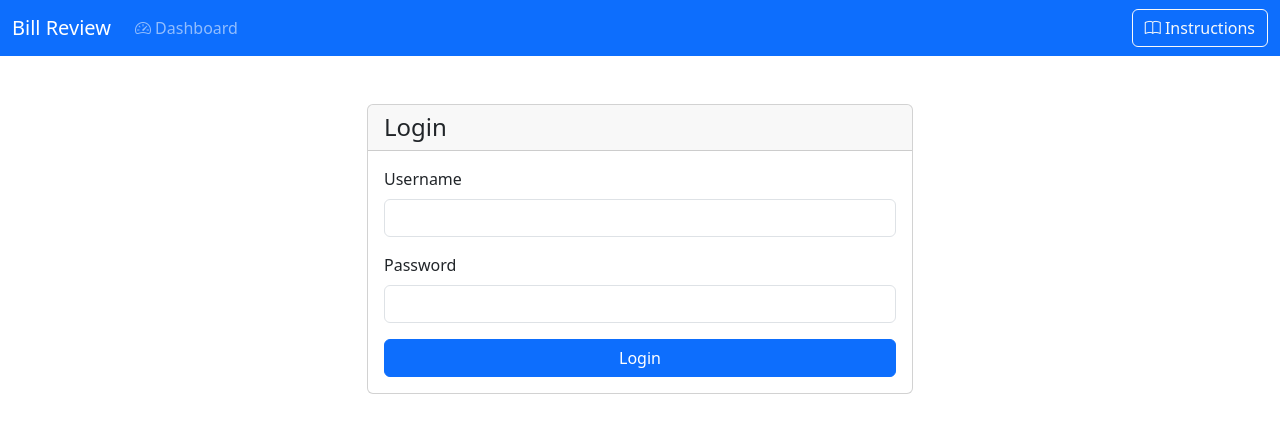
After one commit to chrscato/monolith, a Django app: template billing/webapp/templates/registration/login.html in a window 1280 px wide. The commit adds this page. Shown: the top 433 px of the page. Run offline with Django 5.2, Linux system fonts and the light colour scheme; the template is opened without the code that fills it, so the values that code supplies are empty; some libraries are stand-ins or nearby versions.

```diff
--- a/billing/webapp/templates/base.html
+++ b/billing/webapp/templates/base.html
@@ -26,9 +26,16 @@
                         </a>
                     </li>
                 </ul>
-                <a href="{% url 'bill_review:instructions' %}" class="btn btn-outline-light">
-                    <i class="bi bi-book"></i> Instructions
-                </a>
+                <div class="d-flex gap-2">
+                    <a href="{% url 'bill_review:instructions' %}" class="btn btn-outline-light">
+                        <i class="bi bi-book"></i> Instructions
+                    </a>
+                    {% if user.is_authenticated %}
+                        <a href="{% url 'logout' %}" class="btn btn-outline-light">
+                            <i class="bi bi-box-arrow-right"></i> Logout
+                        </a>
+                    {% endif %}
+                </div>
             </div>
         </div>
     </nav>
--- /dev/null
+++ b/billing/webapp/templates/registration/login.html
@@ -0,0 +1,43 @@
+{% extends "base.html" %}
+
+{% block title %}Login - Bill Review System{% endblock %}
+
+{% block content %}
+<div class="container">
+    <div class="row justify-content-center mt-5">
+        <div class="col-md-6">
+            <div class="card">
+                <div class="card-header">
+                    <h4 class="mb-0">Login</h4>
+                </div>
+                <div class="card-body">
+                    <form method="post">
+                        {% csrf_token %}
+                        {% if form.errors %}
+                            <div class="alert alert-danger">
+                                Your username and password didn't match. Please try again.
+                            </div>
+                        {% endif %}
+
+                        <div class="mb-3">
+                            <label for="id_username" class="form-label">Username</label>
+                            <input type="text" name="username" id="id_username" class="form-control" required>
+                        </div>
+
+                        <div class="mb-3">
+                            <label for="id_password" class="form-label">Password</label>
+                            <input type="password" name="password" id="id_password" class="form-control" required>
+                        </div>
+
+                        <input type="hidden" name="next" value="{{ next }}">
+
+                        <div class="d-grid">
+                            <button type="submit" class="btn btn-primary">Login</button>
+                        </div>
+                    </form>
+                </div>
+            </div>
+        </div>
+    </div>
+</div>
+{% endblock %}
--- a/billing/webapp/urls.py
+++ b/billing/webapp/urls.py
@@ -1,7 +1,10 @@
 from django.urls import path
+from django.contrib.auth import views as auth_views
 from . import views
 
 urlpatterns = [
     path("", views.DashboardView.as_view(), name="dashboard"),
     path("bill/<int:bill_id>/", views.bill_detail, name="bill_detail"),
+    path("login/", auth_views.LoginView.as_view(), name="login"),
+    path("logout/", auth_views.LogoutView.as_view(next_page="login"), name="logout"),
 ]
```
Also changed, not shown: billing/webapp/bill_review/forms.py (+7 -0 lines), billing/webapp/bill_review/views.py (+31 -1 lines), billing/webapp/templates/bill_review/bill_detail.html (+7 -3 lines), billing/webapp/views.py (+28 -1 lines).
